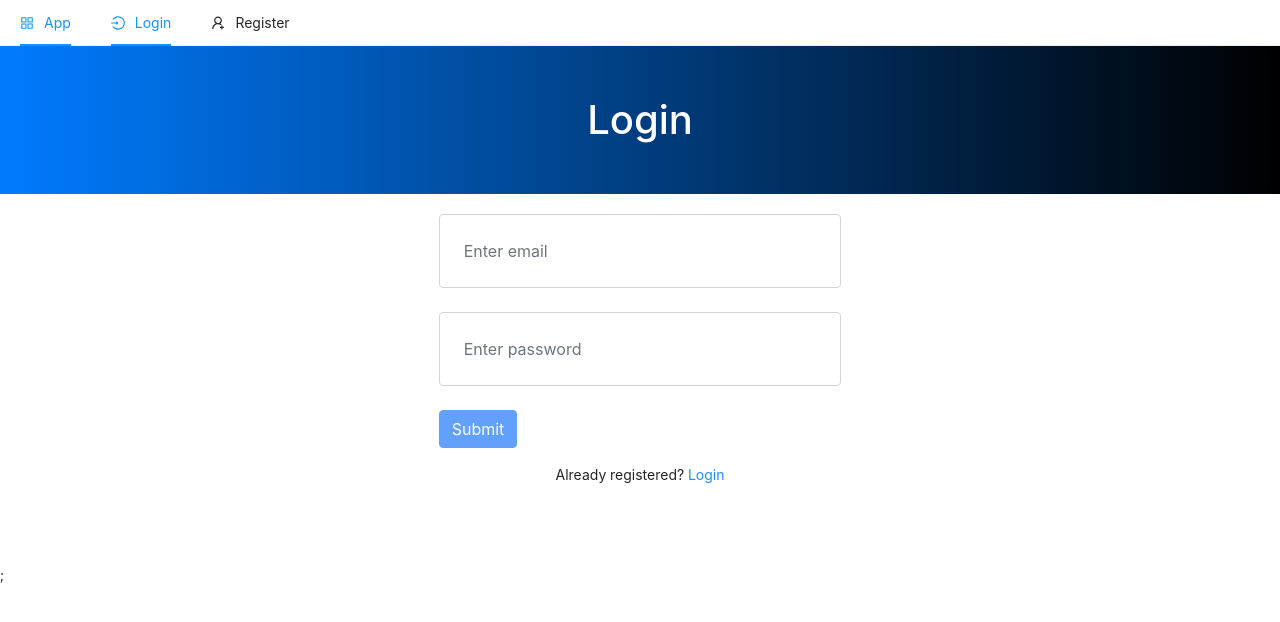
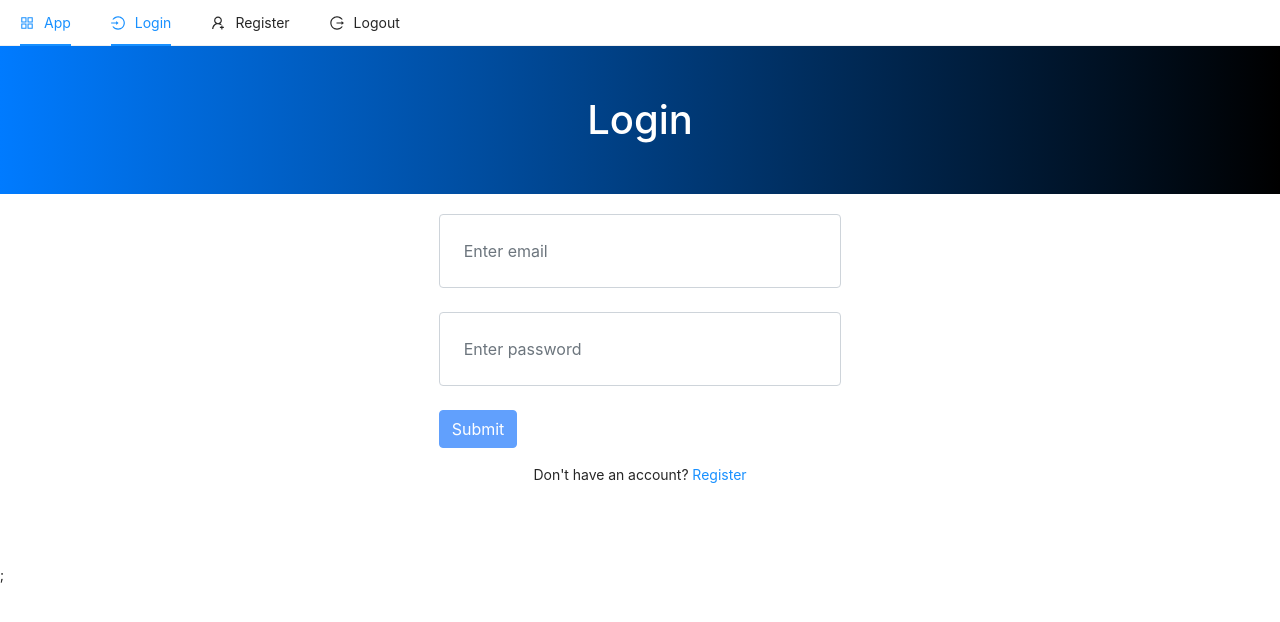
Before and after one commit to BrandonJAllison/codeoptimal, a Next.js app in the folder client/: page /login in a window 1280 px wide. Shown: the top 622 px of the page. Built offline with nearby package versions, Linux system fonts and the light colour scheme.

Commit message:
Logout
created logout route and nav link

```diff
--- a/client/components/TopNav.js
+++ b/client/components/TopNav.js
@@ -1,20 +1,37 @@
-import { useState, useEffect } from "react";
+import { useState, useEffect, useContext } from "react";
 import { Menu } from "antd";
 import Link from "next/link";
 import {
   AppstoreOutlined,
   LoginOutlined,
+  LogoutOutlined,
   UserAddOutlined,
 } from "@ant-design/icons";
+import { Context } from "../context";
+import axios from "axios";
+import { useRouter } from "next/router";
+import { toast } from "react-toastify";
 
 const { Item } = Menu;
 
 const TopNav = () => {
   const [current, setCurrent] = useState("");
 
+  const { state, dispatch } = useContext(Context);
+
+  const router = useRouter();
+
   useEffect(() => {
     process.browser && setCurrent(window.location.pathname);
   }, [process.browser && window.location.pathname]);
+
+  const logout = async () => {
+    dispatch({ type: "LOGOUT" });
+    window.localStorage.removeItem("user");
+    const { data } = await axios.get("/api/logout");
+    toast(data.message);
+    router.push("/login");
+  };
 
   return (
     <Menu mode="horizontal" selectedKeys={[current]}>
@@ -47,6 +64,10 @@ const TopNav = () => {
           <a>Register</a>
         </Link>
       </Item>
+
+      <Item onClick={logout} icon={<LogoutOutlined />} className="float-right">
+        Logout
+      </Item>
     </Menu>
   );
 };
--- a/client/context/index.js
+++ b/client/context/index.js
@@ -1,4 +1,4 @@
-import { useReducer, createContext } from "react";
+import { useReducer, createContext, useEffect } from "react";
 
 // initial state
 const intialState = {
@@ -24,6 +24,13 @@ const rootReducer = (state, action) => {
 const Provider = ({ children }) => {
   const [state, dispatch] = useReducer(rootReducer, intialState);
 
+  useEffect(() =>{
+    dispatch({
+      type:"LOGIN",
+      payload: JSON.parse(window.localStorage.getItem("user"))
+    })
+  },[])
+
   return (
     <Context.Provider value={{ state, dispatch }}>{children}</Context.Provider>
   );
--- a/client/pages/login.js
+++ b/client/pages/login.js
@@ -3,7 +3,8 @@ import axios from "axios";
 import { toast } from "react-toastify";
 import { SyncOutlined } from "@ant-design/icons";
 import Link from "next/link";
-import {Context} from "../context/index"
+import {Context} from "../context/index";
+import {useRouter} from "next/router";
 
 const Login = () => {
   const [email, setEmail] = useState("");
@@ -12,6 +13,8 @@ const Login = () => {
 
   //access to the state
   const {state, dispatch} = useContext(Context)
+
+  const router = useRouter()
 
   console.log("STATE", state)
 
@@ -33,8 +36,11 @@ const Login = () => {
       payload: data,
     })
 
-    //save user info in loca storage
-    window.localStorate.setItem('user', JSON.stringify(data))
+    window.localStorage.setItem('user', JSON.stringify(data))
+
+    //redirect
+    router.push("/")
+
     } catch (err) {
       toast(err.response.data);
       setLoading(false);
@@ -75,9 +81,9 @@ const Login = () => {
         </form>
 
         <p className="text-center p-3">
-          Already registered?{" "}
-          <Link href="/login">
-            <a>Login</a>
+          Don't have an account?{" "}
+          <Link href="/register">
+            <a>Register</a>
           </Link>
         </p>
       </div>
--- a/client/pages/register.js
+++ b/client/pages/register.js
@@ -72,8 +72,8 @@ const Register = () => {
         </form>
 
         <p className="text-center p-3">
-          Not Yet Registered?{" "}
-          <Link href="/registered">
+          Already Registered?{" "}
+          <Link href="/login">
             <a>Login</a>
           </Link>
         </p>
```
Also changed, not shown: 2 other files (tests, documents, lock files or other folders).
